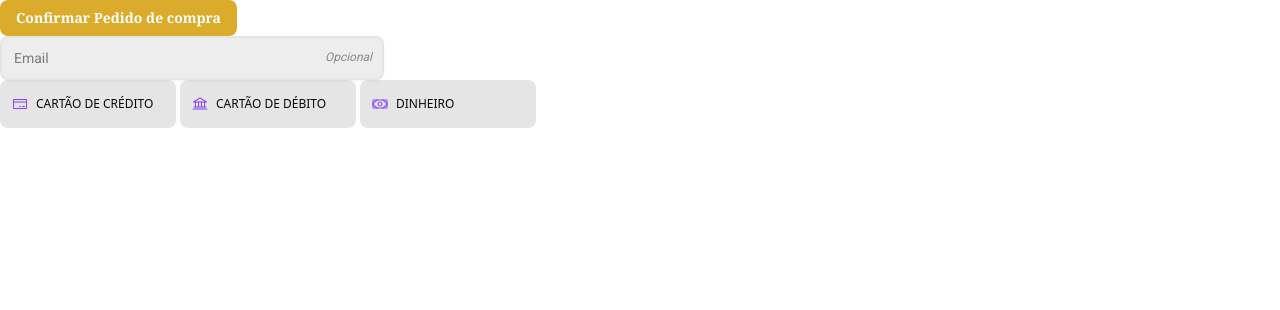
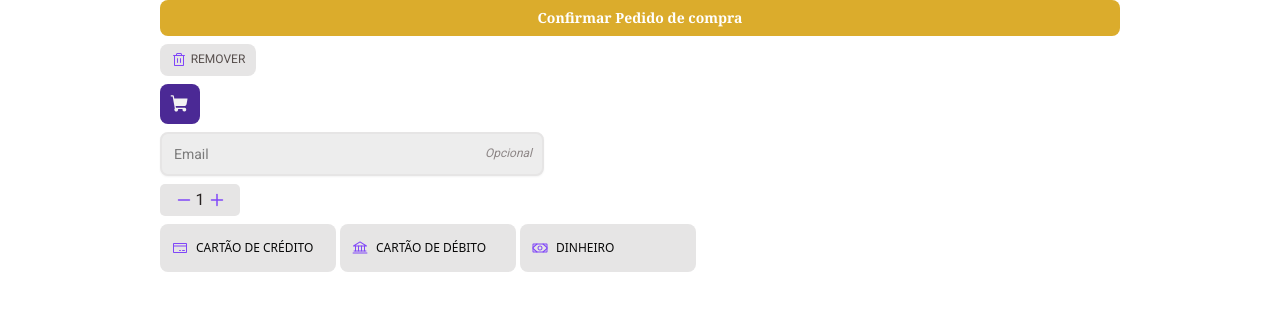
Before and after one commit to Amandalfs/Coffee-Delivery, a Next.js app: page / in a window 1280 px wide. Shown: the top 310 px of the page. Built offline with nearby package versions, Linux system fonts and the light colour scheme.

Commit message:
feat: create button purchase and input quantity itens

```diff
--- a/app/globals.css
+++ b/app/globals.css
@@ -12,7 +12,7 @@
   --color-product-purple-light: #EBE5F9;
   --color-product-purple-dark: #4B2995;
 
-  --color-base-tile: #272221;
+  --color-base-title: #272221;
   --color-base-subtitle: #403937;
   --color-base-text: #574F4D;
   --color-base-label: #8D8686;
@@ -37,6 +37,7 @@
   --text-size-tag: 10px;
   --text-size-button-G: 14px;
   --text-size-button-M: 12px;
+  --text-size-button-S: 12px;
 
   --font-title: var(--font-baloo);
   --font-base: var(--font-roboto);
--- a/app/page.tsx
+++ b/app/page.tsx
@@ -1,17 +1,22 @@
 import { FormMethodPayment } from "@/components/FormMethodPayment/FormMethodPayment";
+import TrashIcon from "@/components/Icons/TrashIcon";
+import { InputNumber } from "@/components/InputNumber/InputNumber";
 import { InputText } from "@/components/InputText/InputText";
 import { PrimaryButton } from "@/components/PrimaryButton/PrimaryButton";
+import { PurchaseButton } from "@/components/PurchaseButton/PurchaseButton";
+import { SecondaryButton } from "@/components/SecondaryButton/SecondaryButton";
 
 export default function Home() {
   return (
-   <>
+   <div className="flex flex-col gap-2 mx-40">
     <PrimaryButton>
      Confirmar Pedido de compra
     </PrimaryButton>
-    <InputText placeholder="Email" isOptional={true}>
-
-    </InputText>
+    <SecondaryButton />
+    <PurchaseButton />
+    <InputText placeholder="Email" isOptional={true} />
+    <InputNumber />
     <FormMethodPayment />
-   </>
+   </div>
   );
 }
--- a/components/Icons/MinusIcon.tsx
+++ b/components/Icons/MinusIcon.tsx
@@ -2,12 +2,19 @@ import * as React from "react"
 import { SVGProps } from "react"
 
 const MinusIcon = (props: SVGProps<SVGSVGElement>) => (
-  <svg xmlns="http://www.w3.org/2000/svg" fill="none" {...props}>
+  <svg
+    {...props}
+    width="1em"
+    height="1em"
+    viewBox="0 0 32 32"
+    fill="none"
+    xmlns="http://www.w3.org/2000/svg"
+  >
     <path
-      fill="#574F4D"
       fillRule="evenodd"
-      d="M3.5 16A1.5 1.5 0 0 1 5 14.5h22a1.5 1.5 0 0 1 0 3H5A1.5 1.5 0 0 1 3.5 16Z"
       clipRule="evenodd"
+      d="M3.5 16C3.5 15.1716 4.17157 14.5 5 14.5H27C27.8284 14.5 28.5 15.1716 28.5 16C28.5 16.8284 27.8284 17.5 27 17.5H5C4.17157 17.5 3.5 16.8284 3.5 16Z"
+      fill={props.fill}
     />
   </svg>
 )
--- a/components/Icons/PlusIcon.tsx
+++ b/components/Icons/PlusIcon.tsx
@@ -2,18 +2,25 @@ import * as React from "react"
 import { SVGProps } from "react"
 
 const PlusIcon = (props: SVGProps<SVGSVGElement>) => (
-  <svg xmlns="http://www.w3.org/2000/svg" fill="none" {...props}>
+  <svg
+    {...props}
+    width="1em"
+    height="1em"
+    viewBox="0 0 32 32"
+    fill="none"
+    xmlns="http://www.w3.org/2000/svg"
+  >
     <path
-      fill="#574F4D"
       fillRule="evenodd"
-      d="M3.5 16A1.5 1.5 0 0 1 5 14.5h22a1.5 1.5 0 0 1 0 3H5A1.5 1.5 0 0 1 3.5 16Z"
       clipRule="evenodd"
+      d="M3.5 16C3.5 15.1716 4.17157 14.5 5 14.5H27C27.8284 14.5 28.5 15.1716 28.5 16C28.5 16.8284 27.8284 17.5 27 17.5H5C4.17157 17.5 3.5 16.8284 3.5 16Z"
+      fill={props.fill}
     />
     <path
-      fill="#574F4D"
       fillRule="evenodd"
-      d="M16 3.5A1.5 1.5 0 0 1 17.5 5v22a1.5 1.5 0 0 1-3 0V5A1.5 1.5 0 0 1 16 3.5Z"
       clipRule="evenodd"
+      d="M16 3.5C16.8284 3.5 17.5 4.17157 17.5 5V27C17.5 27.8284 16.8284 28.5 16 28.5C15.1716 28.5 14.5 27.8284 14.5 27V5C14.5 4.17157 15.1716 3.5 16 3.5Z"
+      fill={props.fill}
     />
   </svg>
 )
--- a/components/Icons/ShoppingCartIcon.tsx
+++ b/components/Icons/ShoppingCartIcon.tsx
@@ -2,11 +2,25 @@ import * as React from "react"
 import { SVGProps } from "react"
 
 const ShoppingCartIcon = (props: SVGProps<SVGSVGElement>) => (
-  <svg xmlns="http://www.w3.org/2000/svg" fill="none" {...props}>
-    <path
-      fill="#574F4D"
-      d="m27.988 8.175-1.526 8.363A3 3 0 0 1 23.512 19h-14.5l.55 3H23a3 3 0 1 1-3 3c0-.34.06-.68.175-1h-7.35a3 3 0 1 1-5.1-.95L4.262 4H2a1 1 0 0 1 0-2h2.263a2 2 0 0 1 1.962 1.638L6.838 7H27a.987.987 0 0 1 .762.362.963.963 0 0 1 .226.813Z"
-    />
+  <svg
+    {...props}
+    width="1em"
+    height="1em"
+    viewBox="0 0 32 32"
+    fill="none"
+    xmlns="http://www.w3.org/2000/svg"
+  >
+    <g clipPath="url(#clip0_220_970)">
+      <path
+        d="M27.9875 8.175L26.4625 16.5375C26.3367 17.2283 25.9726 17.8531 25.4335 18.3031C24.8945 18.753 24.2147 18.9997 23.5125 19H9.0125L9.5625 22H23C23.5933 22 24.1734 22.1759 24.6667 22.5056C25.1601 22.8352 25.5446 23.3038 25.7716 23.8519C25.9987 24.4001 26.0581 25.0033 25.9424 25.5853C25.8266 26.1672 25.5409 26.7018 25.1213 27.1213C24.7018 27.5409 24.1672 27.8266 23.5853 27.9424C23.0033 28.0581 22.4001 27.9987 21.852 27.7716C21.3038 27.5446 20.8352 27.1601 20.5056 26.6667C20.1759 26.1734 20 25.5933 20 25C20.0001 24.6591 20.0593 24.3207 20.175 24H12.825C12.9407 24.3207 12.9999 24.6591 13 25C13.0009 25.484 12.8847 25.9611 12.6612 26.3905C12.4378 26.8198 12.1138 27.1888 11.7169 27.4658C11.3199 27.7428 10.8619 27.9196 10.3818 27.9812C9.90167 28.0428 9.4138 27.9873 8.9598 27.8195C8.5058 27.6517 8.09915 27.3765 7.77456 27.0174C7.44996 26.6583 7.21707 26.2261 7.09576 25.7575C6.97445 25.2889 6.96831 24.7979 7.07789 24.3265C7.18746 23.855 7.40948 23.4171 7.725 23.05L4.2625 4H2C1.73478 4 1.48043 3.89464 1.29289 3.70711C1.10536 3.51957 1 3.26522 1 3C1 2.73478 1.10536 2.48043 1.29289 2.29289C1.48043 2.10536 1.73478 2 2 2H4.2625C4.7293 2.00102 5.18104 2.16529 5.53946 2.46435C5.89787 2.76342 6.14039 3.17843 6.225 3.6375L6.8375 7H27C27.146 7.0003 27.2901 7.03297 27.4219 7.09565C27.5538 7.15834 27.6701 7.24947 27.7625 7.3625C27.8592 7.47198 27.9297 7.60203 27.9687 7.7428C28.0077 7.88358 28.0141 8.03137 27.9875 8.175Z"
+        fill={props.fill}
+      />
+    </g>
+    <defs>
+      <clipPath id="clip0_220_970">
+        <rect width={32} height={32} fill="white" />
+      </clipPath>
+    </defs>
   </svg>
 )
 export default ShoppingCartIcon
--- a/components/Icons/TrashIcon.tsx
+++ b/components/Icons/TrashIcon.tsx
@@ -2,24 +2,43 @@ import * as React from "react"
 import { SVGProps } from "react"
 
 const TrashIcon = (props: SVGProps<SVGSVGElement>) => (
-  <svg xmlns="http://www.w3.org/2000/svg" fill="none" {...props}>
+  <svg
+    {...props}
+    width="1em"
+    height="1em"
+    viewBox="0 0 32 32"
+    fill="none"
+    xmlns="http://www.w3.org/2000/svg"
+  >
     <path
-      fill="#574F4D"
       fillRule="evenodd"
-      d="M4 7a1 1 0 0 1 1-1h22a1 1 0 1 1 0 2H5a1 1 0 0 1-1-1ZM13 12a1 1 0 0 1 1 1v8a1 1 0 1 1-2 0v-8a1 1 0 0 1 1-1ZM19 12a1 1 0 0 1 1 1v8a1 1 0 1 1-2 0v-8a1 1 0 0 1 1-1Z"
       clipRule="evenodd"
+      d="M4 7C4 6.44772 4.44772 6 5 6H27C27.5523 6 28 6.44772 28 7C28 7.55228 27.5523 8 27 8H5C4.44772 8 4 7.55228 4 7Z"
+      fill={props.fill}
     />
     <path
-      fill="#574F4D"
       fillRule="evenodd"
-      d="M7 6a1 1 0 0 1 1 1v19h16V7a1 1 0 1 1 2 0v19a2 2 0 0 1-2 2H8a2 2 0 0 1-2-2V7a1 1 0 0 1 1-1Z"
       clipRule="evenodd"
+      d="M13 12C13.5523 12 14 12.4477 14 13V21C14 21.5523 13.5523 22 13 22C12.4477 22 12 21.5523 12 21V13C12 12.4477 12.4477 12 13 12Z"
+      fill={props.fill}
     />
     <path
-      fill="#574F4D"
       fillRule="evenodd"
-      d="M10.879 2.879A3 3 0 0 1 13 2h6a3 3 0 0 1 3 3v2a1 1 0 1 1-2 0V5a1 1 0 0 0-1-1h-6a1 1 0 0 0-1 1v2a1 1 0 1 1-2 0V5a3 3 0 0 1 .879-2.121Z"
       clipRule="evenodd"
+      d="M19 12C19.5523 12 20 12.4477 20 13V21C20 21.5523 19.5523 22 19 22C18.4477 22 18 21.5523 18 21V13C18 12.4477 18.4477 12 19 12Z"
+      fill={props.fill}
+    />
+    <path
+      fillRule="evenodd"
+      clipRule="evenodd"
+      d="M7 6C7.55228 6 8 6.44772 8 7V26H24V7C24 6.44772 24.4477 6 25 6C25.5523 6 26 6.44772 26 7V26C26 26.5304 25.7893 27.0391 25.4142 27.4142C25.0391 27.7893 24.5304 28 24 28H8C7.46957 28 6.96086 27.7893 6.58579 27.4142C6.21071 27.0391 6 26.5304 6 26V7C6 6.44772 6.44772 6 7 6Z"
+      fill={props.fill}
+    />
+    <path
+      fillRule="evenodd"
+      clipRule="evenodd"
+      d="M10.8787 2.87868C11.4413 2.31607 12.2044 2 13 2H19C19.7956 2 20.5587 2.31607 21.1213 2.87868C21.6839 3.44129 22 4.20435 22 5V7C22 7.55228 21.5523 8 21 8C20.4477 8 20 7.55228 20 7V5C20 4.73478 19.8946 4.48043 19.7071 4.29289C19.5196 4.10536 19.2652 4 19 4H13C12.7348 4 12.4804 4.10536 12.2929 4.29289C12.1054 4.48043 12 4.73478 12 5V7C12 7.55228 11.5523 8 11 8C10.4477 8 10 7.55228 10 7V5C10 4.20435 10.3161 3.44129 10.8787 2.87868Z"
+      fill={props.fill}
     />
   </svg>
 )
--- /dev/null
+++ b/components/InputNumber/InputNumber.tsx
@@ -0,0 +1,12 @@
+import MinusIcon from "../Icons/MinusIcon";
+import PlusIcon from "../Icons/PlusIcon";
+
+export function InputNumber(){
+    return (<div className="flex w-20 h-8 justify-center items-center bg-base-button gap-1 rounded-[5px]">
+        <MinusIcon className="fill-product-purple hover:fill-product-purple-dark size-4" />
+        <p className="text-base-title font-medium font-base text-size-text-M leading-tight">
+            1
+        </p>
+        <PlusIcon className="fill-product-purple hover:fill-product-purple-dark size-4" />
+    </div>)
+}
--- /dev/null
+++ b/components/PurchaseButton/PurchaseButton.tsx
@@ -0,0 +1,23 @@
+import { ButtonHTMLAttributes, ReactNode } from 'react';
+import { Button } from "../ui/button";
+import ShoppingCartIcon from '../Icons/ShoppingCartIcon';
+
+interface  PurchaseButtonProps extends ButtonHTMLAttributes<HTMLButtonElement> {}
+
+export function PurchaseButton({children, ...rest}:  PurchaseButtonProps){
+    return (<Button
+        className="
+        flex
+        justify-center
+        gap-1
+        w-10
+        h-10
+        bg-product-purple-dark
+        hover:bg-product-purple
+        hover:text-base-subtitle
+        "
+        {...rest}
+    >
+        <ShoppingCartIcon className="fill-base-card size-5" />
+    </Button>)
+}
--- /dev/null
+++ b/components/SecondaryButton/SecondaryButton.tsx
@@ -0,0 +1,32 @@
+import { ButtonHTMLAttributes, ReactNode } from 'react';
+import { Button } from "../ui/button";
+import TrashIcon from '../Icons/TrashIcon';
+
+interface  SecondaryButtonProps extends ButtonHTMLAttributes<HTMLButtonElement> {}
+
+export function SecondaryButton({children, ...rest}:  SecondaryButtonProps){
+    return (<Button
+        className="
+        flex
+        justify-center
+        gap-1
+        w-24
+        h-8
+        bg-base-button
+        hover:bg-base-hover
+        hover:text-base-subtitle
+        "
+        {...rest}
+    >
+        <TrashIcon className="fill-product-purple size-4" />
+        <p className="
+            text-base-text
+            text-size-button-S
+            font-base
+            font-medium
+            leading-base
+        ">
+            REMOVER
+        </p>
+    </Button>)
+}
```
